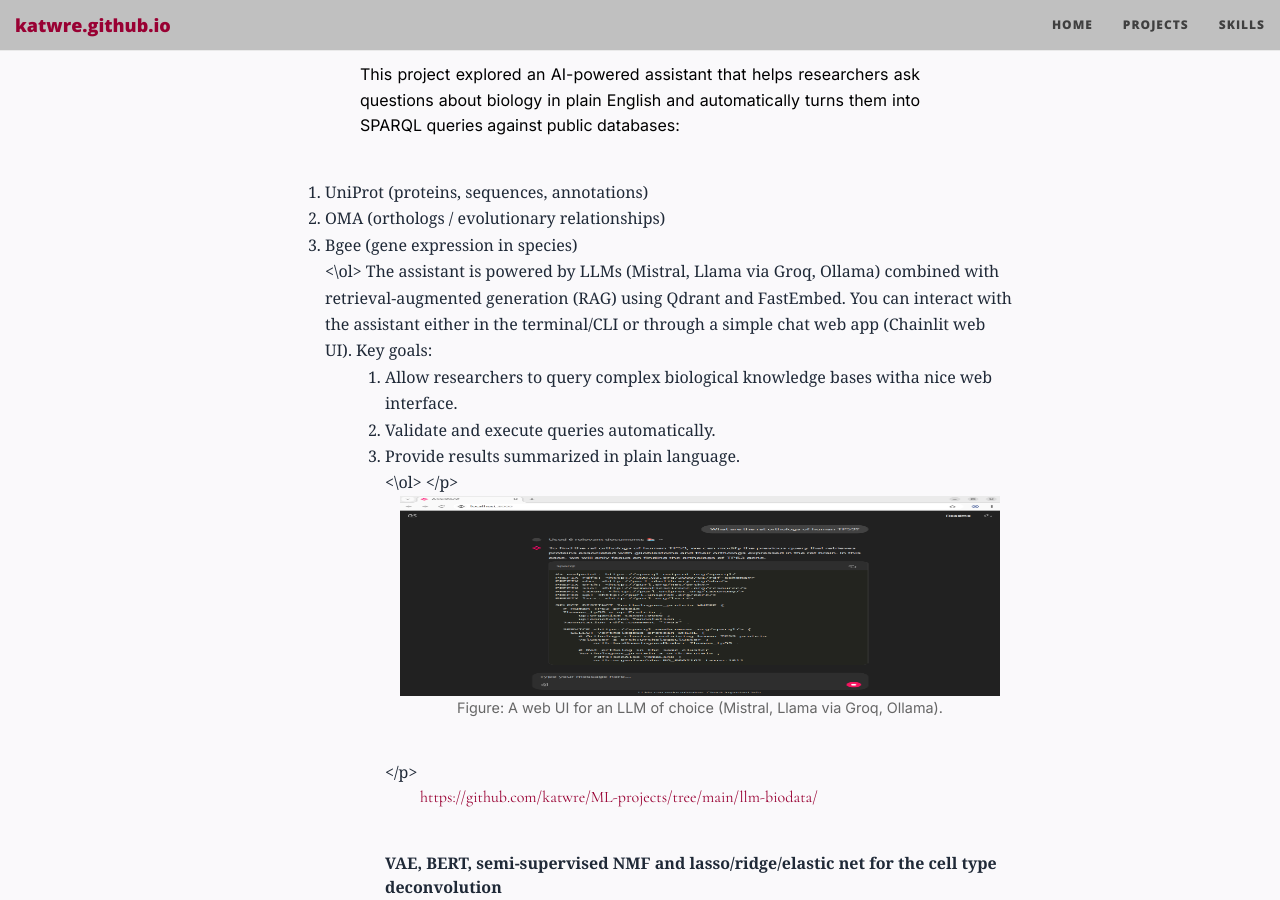
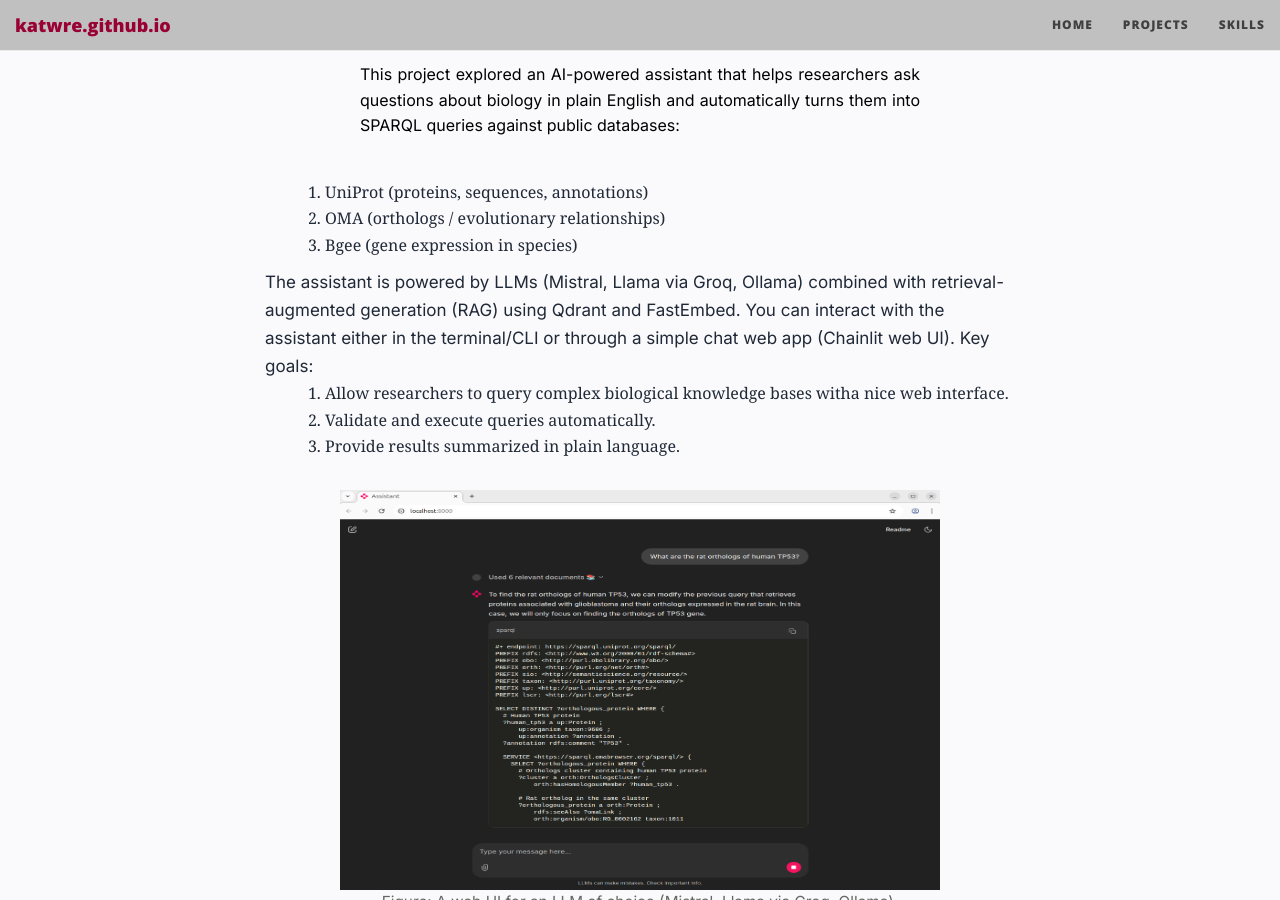
Before and after one commit to katwre/katwre.github.io, a Jekyll site: the page built from projects.md, in a window 1280 px wide and 900 px high, scrolled down 11697 px. Built offline with Jekyll 4.4.1, drawn with Linux system fonts in a browser that asks for light colours; nearby versions of some CDN libraries; a style sheet for code colours, icons or effects is not loaded.

Commit message:
Fixed text in AI assistant for SPARQL bioinformatics queries

```diff
--- a/projects.md
+++ b/projects.md
@@ -190,28 +190,28 @@ ol li a:hover {
 
 
 <div class="toc-wrapper">
-<ul class="toc-list">
+<ol class="toc-list">
     <li>
       <strong><a href="#research">Research</a></strong>
-      <ul>
+      <ol>
         <li><a href="#genomics">Bias interpretation in genomics</a></li>
         <li><a href="#cfDNA">Liquid biopsy epigenetics in disease</a></li>
-      </ul>
+      </ol>
     </li>
     <li>
       <strong><a href="#opensource">Open Source Software</a></strong>
     </li>
     <li>
       <strong><a href="#freelance">Freelance</a></strong>
-      <ul>
+      <ol>
         <li><a href="#target">Therapeutic target prioritization</a></li>
         <li><a href="#mltarget">ML/AI for target identification</a></li>
         <li><a href="#igv">Web app feature development</a></li>
-      </ul>
+      </ol>
     </li>
     <li>
       <strong><a href="#sideprojects">Side Projects</a></strong>
-      <ul>
+      <ol>
         <li><a href="#survival">Survival analysis with gene expression data</a></li>
         <li><a href="#ae">Autoencoder for scRNA-seq imputation</a></li>
         <li><a href="#vae_federated">Federated VAE for batch effect correction</a></li>
@@ -223,9 +223,9 @@ ol li a:hover {
         <li><a href="#minesweeper">Minesweeper in Java</a></li>
         <li><a href="#django">Django-based alignment web services</a></li>
         <li><a href="#pyodine">Career-match browser tool (Pyodine)</a></li>
-      </ul>
+      </ol>
     </li>
-</ul>
+</ol>
 </div>
 
 
@@ -651,7 +651,7 @@ This project explored an AI-powered assistant that helps researchers ask questio
       <li>UniProt (proteins, sequences, annotations)</li>
       <li>OMA (orthologs / evolutionary relationships)</li>
       <li>Bgee (gene expression in species)</li>
-<\ol>
+</ol>
 
 The assistant is powered by LLMs (Mistral, Llama via Groq, Ollama) combined with retrieval-augmented generation (RAG) using Qdrant and FastEmbed. You can interact with the assistant either in the terminal/CLI or through a simple chat web app (Chainlit web UI).
 
@@ -660,14 +660,14 @@ Key goals:
       <li>Allow researchers to query complex biological knowledge bases witha nice web interface.</li>
       <li>Validate and execute queries automatically.</li>
       <li>Provide results summarized in plain language.</li>
-<\ol>
+</ol>
 </p>
 
 <div style="text-align: center;">
-  <img src="{{ 'img/ChainlitwebUI_1.png' | relative_url }}" width="600" height="200">
+  <img src="{{ 'img/ChainlitwebUI_1.png' | relative_url }}" width="600" height="400">
   <p class="mytext" style="text-align: center;font-size: 0.9em; color: #666;">Figure: A web UI for an LLM of choice (Mistral, Llama via Groq, Ollama).</p>
 </div>
-</p>
+
 
 <p class="mytext" style="font-family: 'Cormorant Garamond', serif;">
 <a href="https://github.com/katwre/ML-projects/tree/main/llm-biodata/" target="_blank">https://github.com/katwre/ML-projects/tree/main/llm-biodata/</a>
```
